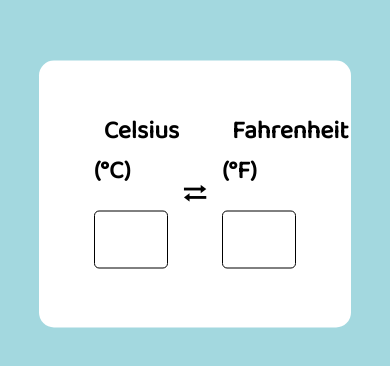
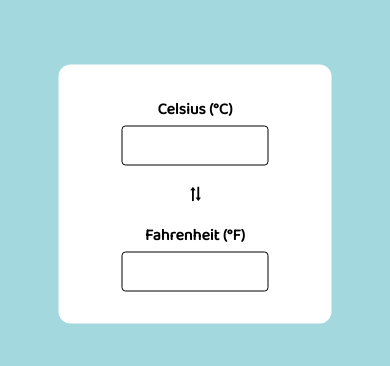
Before and after one commit to devJenna/temperature-converter, a plain HTML site: page index.html in a window 390 px wide. Shown: the part 228-594 px from the top of the page. Drawn offline with Linux system fonts and the light colour scheme.

Commit message:
add media query

```diff
--- a/style.css
+++ b/style.css
@@ -6,7 +6,7 @@
     /* font-family: 'Fredoka', sans-serif; */
     /* font-family: 'Mukta', sans-serif; */
     /* font-family: 'Saira', sans-serif; */
-    font-weight: bold;
+    /* font-weight: bold; */
     font-size: 1.25rem;
 }
 body {
@@ -36,6 +36,7 @@ body {
 }
 label {
     padding: 0.5rem;
+    font-weight: bold;
 }
 input {
     width: 100%;
@@ -59,3 +60,38 @@ input:focus {
 /* i {
     color: rgb(78, 149, 158);
 } */
+
+/* @media (max-width: 597px) { */
+    @media (max-width: 768px) {
+    * {
+        font-size: 1rem;
+    }
+}
+
+@media (max-width: 597px) {
+    .wrapper {
+        flex-direction: column;
+        align-items: center;
+        width: 70vw;
+        padding: 2rem;
+    }
+    .cContainer, .fContainer{
+        width: 70%;
+        text-align: center;
+    }
+    label {
+        width: 100%;
+    }
+    input {
+        /* margin-top: 0.5rem; */
+        margin-top: 0.25rem;
+        height: 2.5rem;
+    }
+    .convertIcon {
+        /* padding: 0.5rem; */
+        padding: 1rem;
+    }
+    i {
+       transform: rotate(90deg);
+    }
+}
```
